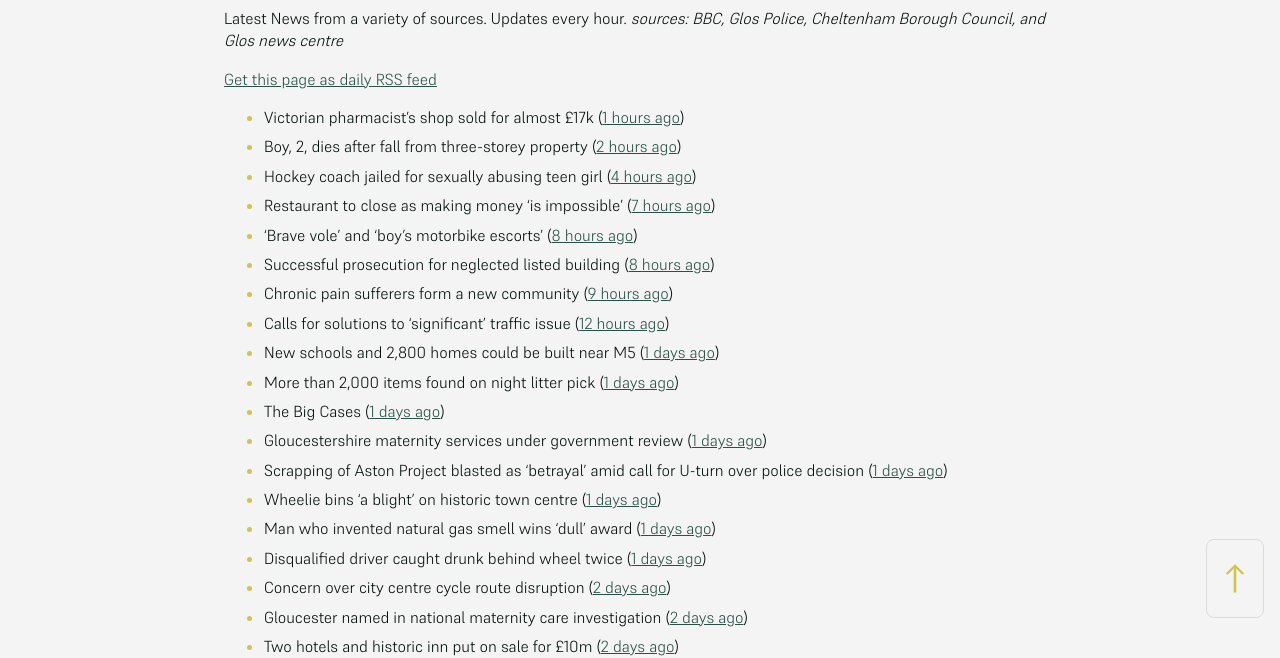
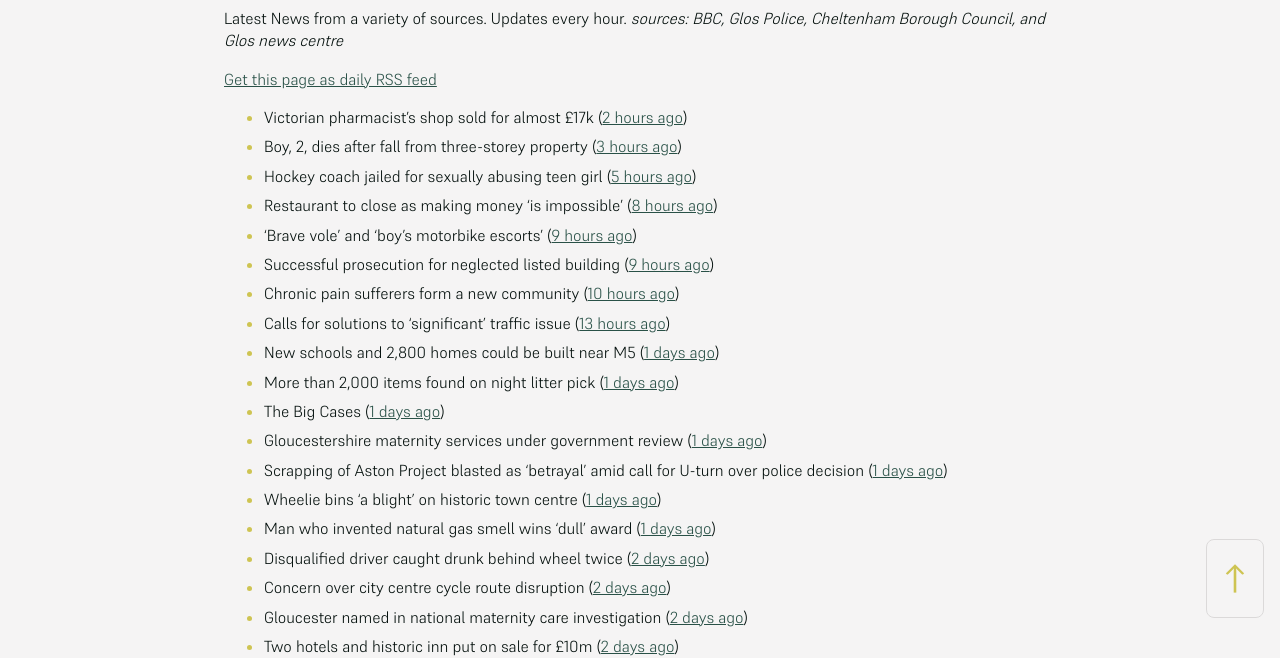
Before and after one commit to mat-0/cheltenham-open-data, a Jekyll site: the page built from _pages/news.md, in a window 1280 px wide. Shown: the part 266-924 px from the top of the page. Built offline with Jekyll 4.4.1, drawn with Linux system fonts in a browser that asks for light colours.

Commit message:
Updated 2025-06-25 18:59:41

```diff
--- a/_pages/news.md
+++ b/_pages/news.md
@@ -12,14 +12,14 @@ _sources: BBC, Glos Police, Cheltenham Borough Council, and Glos news centre_
 [Get this page as daily RSS feed](/daily.rss)
 
 <!-- news_marker starts -->
-- Victorian pharmacist's shop sold for almost £17k ([1 hours ago](https://www.bbc.com/news/articles/c3w41xw4ygwo))
-- Boy, 2, dies after fall from three-storey property ([2 hours ago](https://www.bbc.com/news/articles/crmvj3p192ko))
-- Hockey coach jailed for sexually abusing teen girl ([4 hours ago](https://www.bbc.com/news/articles/c8rpk5m5en0o))
-- Restaurant to close as making money 'is impossible' ([7 hours ago](https://www.bbc.com/news/articles/c307drj7zvjo))
-- 'Brave vole' and 'boy's motorbike escorts' ([8 hours ago](https://www.bbc.com/news/articles/cjd23ne3pz3o))
-- Successful prosecution for neglected listed building ([8 hours ago](https://www.cheltenham.gov.uk/news/article/3023/successful_prosecution_for_neglected_listed_building))
-- Chronic pain sufferers form a new community ([9 hours ago](https://www.bbc.com/news/articles/cp82n1ez6z8o))
-- Calls for solutions to 'significant' traffic issue ([12 hours ago](https://www.bbc.com/news/articles/czxe8l7xnvlo))
+- Victorian pharmacist's shop sold for almost £17k ([2 hours ago](https://www.bbc.com/news/articles/c3w41xw4ygwo))
+- Boy, 2, dies after fall from three-storey property ([3 hours ago](https://www.bbc.com/news/articles/crmvj3p192ko))
+- Hockey coach jailed for sexually abusing teen girl ([5 hours ago](https://www.bbc.com/news/articles/c8rpk5m5en0o))
+- Restaurant to close as making money 'is impossible' ([8 hours ago](https://www.bbc.com/news/articles/c307drj7zvjo))
+- 'Brave vole' and 'boy's motorbike escorts' ([9 hours ago](https://www.bbc.com/news/articles/cjd23ne3pz3o))
+- Successful prosecution for neglected listed building ([9 hours ago](https://www.cheltenham.gov.uk/news/article/3023/successful_prosecution_for_neglected_listed_building))
+- Chronic pain sufferers form a new community ([10 hours ago](https://www.bbc.com/news/articles/cp82n1ez6z8o))
+- Calls for solutions to 'significant' traffic issue ([13 hours ago](https://www.bbc.com/news/articles/czxe8l7xnvlo))
 - New schools and 2,800 homes could be built near M5 ([1 days ago](https://www.bbc.com/news/articles/c5y7dlwng0do))
 - More than 2,000 items found on night litter pick ([1 days ago](https://www.bbc.com/news/articles/cpvjmxvzj32o))
 - The Big Cases ([1 days ago](https://www.bbc.co.uk/iplayer/episode/m001z7w2))
@@ -27,7 +27,7 @@ _sources: BBC, Glos Police, Cheltenham Borough Council, and Glos news centre_
 - Scrapping of Aston Project blasted as ‘betrayal’ amid call for U-turn over police decision ([1 days ago](https://gloucesternewscentre.co.uk/scrapping-of-aston-project-blasted-as-betrayal-amid-call-for-u-turn-over-police-decision/))
 - Wheelie bins 'a blight' on historic town centre ([1 days ago](https://www.bbc.com/news/articles/cn86y7dq8yeo))
 - Man who invented natural gas smell wins 'dull' award ([1 days ago](https://www.bbc.com/news/articles/cpw74x57p8po))
-- Disqualified driver caught drunk behind wheel twice ([1 days ago](https://www.bbc.com/news/articles/c0k75jkm43zo))
+- Disqualified driver caught drunk behind wheel twice ([2 days ago](https://www.bbc.com/news/articles/c0k75jkm43zo))
 - Concern over city centre cycle route disruption ([2 days ago](https://www.bbc.com/news/articles/cdez9y99k77o))
 - Gloucester named in national maternity care investigation ([2 days ago](https://www.bbc.com/news/articles/c994x95yygyo))
 - Two hotels and historic inn put on sale for £10m ([2 days ago](https://www.bbc.com/news/articles/c5y0vl7v84xo))
```
Also changed, not shown: _data/flood.json (+4 -4 lines), _pages/fix-my-street.md (+2 -2 lines), index.md (+5 -5 lines).
